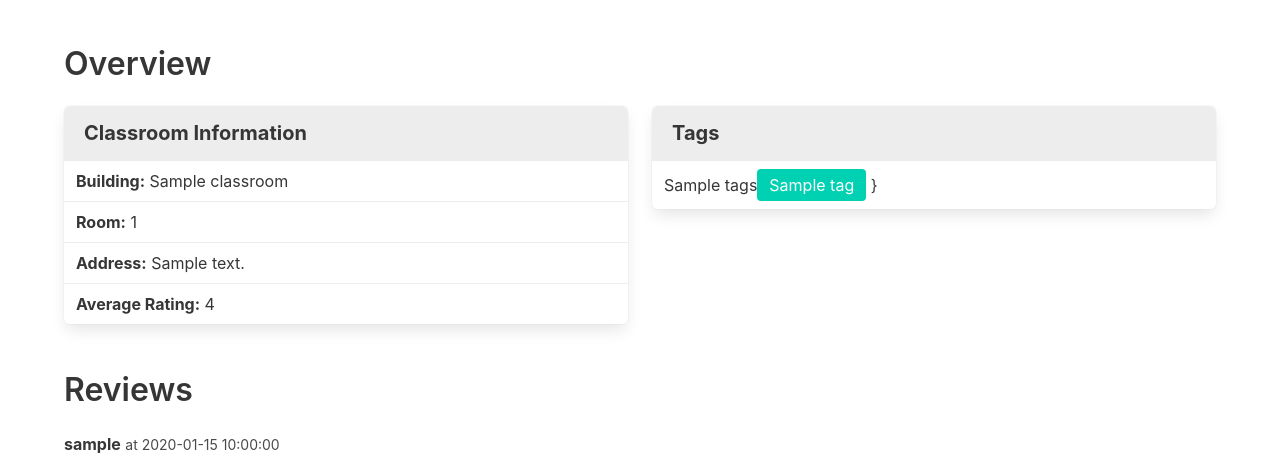
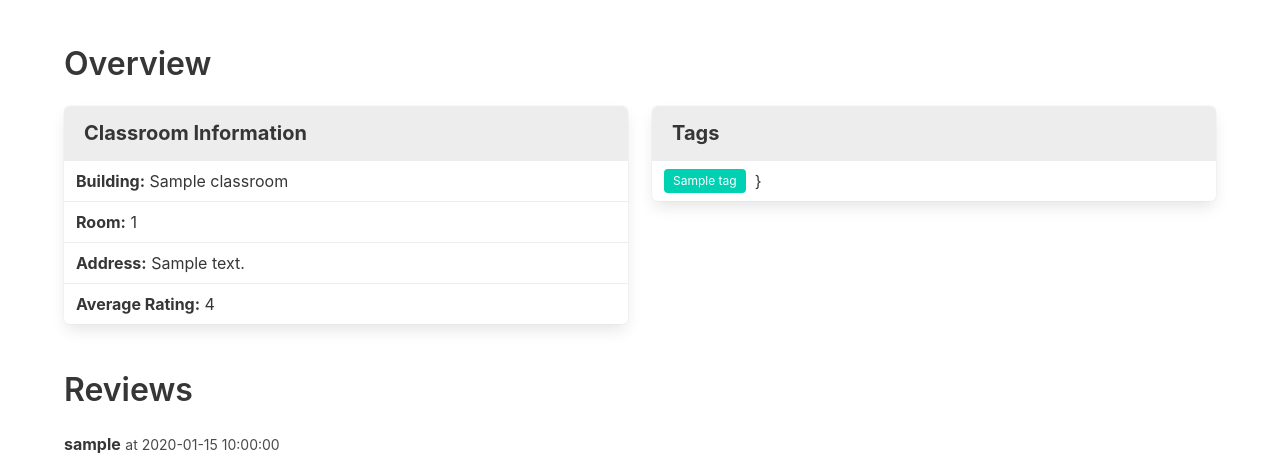
Before and after one commit to Iune/CS411Project, a Flask app: template templates/classroom-bulma.html in a window 1280 px wide. Shown: the part 183-636 px from the top of the page. Run offline with Flask 2, Linux system fonts and the light colour scheme; the template is opened without the code that fills it: most values are stand-ins (such as "Sample title", 1, 10 or a date in 2020); some libraries are stand-ins or nearby versions.

Commit message:
Updating reviews with tags

```diff
--- a/templates/classroom-bulma.html
+++ b/templates/classroom-bulma.html
@@ -31,11 +31,10 @@
 			<nav class="panel">
 				<p class="panel-heading">Tags</p>
 				<div class="panel-block">
-					{{classroom['tags']}}
-					<p>{% if classroom['tags']|length == 0 %} <i>No tags</i> {% endif %}
+					{% if classroom['tags']|length == 0 %} <p><i>No tags</i></p> {% endif %}
 						{% for tag in classroom['tags'] %}
-						<span class="tag is-primary is-medium">{{tag}}</span>&nbsp;
-						{% endfor %}</p>
+						<span class="tag is-primary is-small">{{tag}}</span>&nbsp;
+						{% endfor %}
 					}
 				</div>
 			</nav>
```
